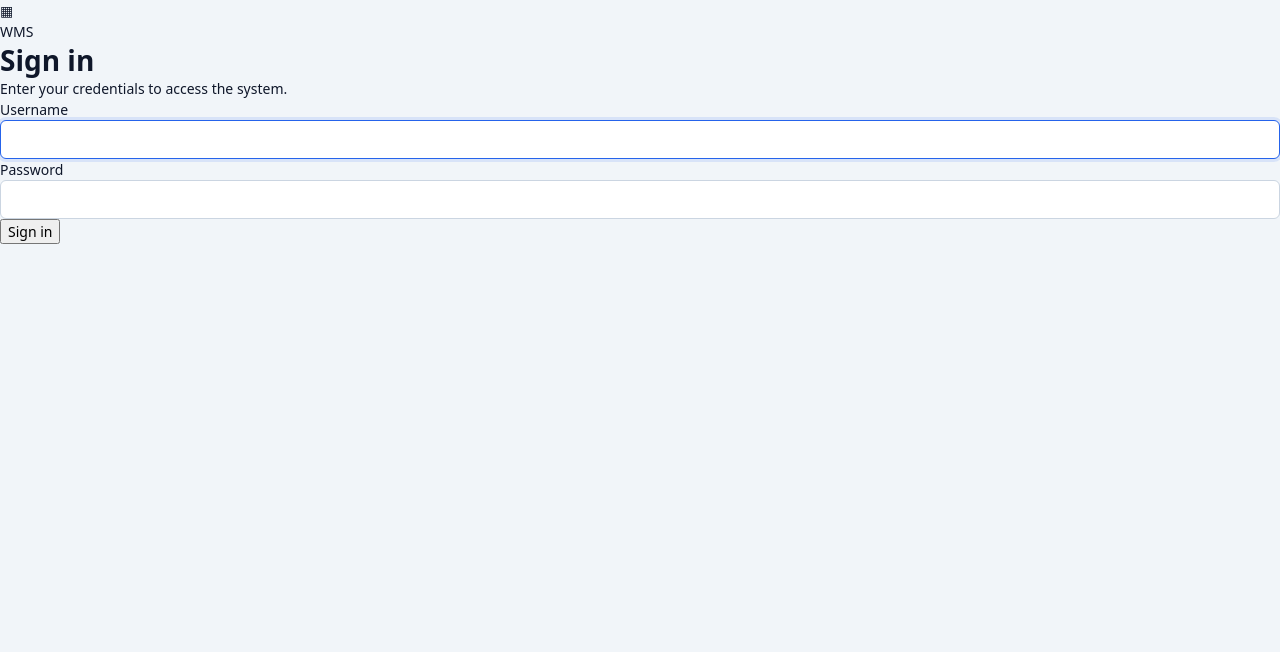
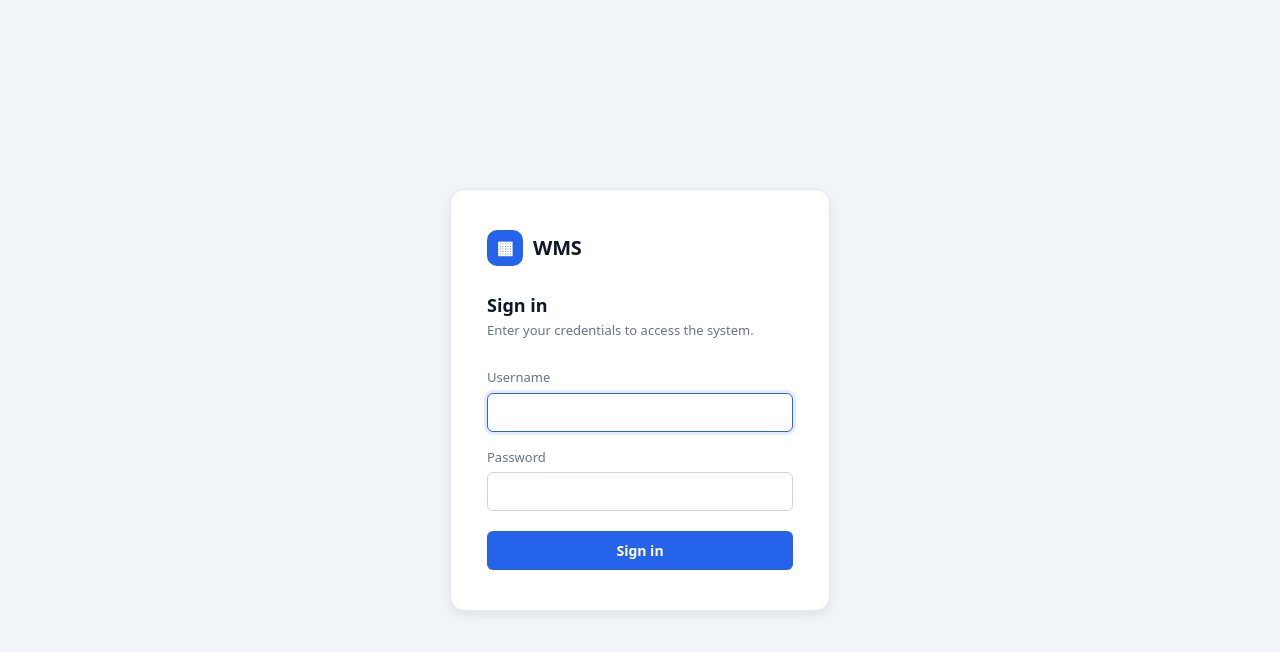
Before and after one commit to bartwietecki/wms-frontend, a React (Vite) app: page /login in a window 1280 px wide. Shown: the top 652 px of the page. Built offline with nearby package versions, Linux system fonts and the light colour scheme; no server answers.

Commit message:
add sidebar and login page CSS, update tokens and env example

```diff
--- a/src/styles/components.css
+++ b/src/styles/components.css
@@ -261,3 +261,274 @@
 ::-webkit-scrollbar-thumb:hover {
   background: var(--color-text-subtle);
 }
+
+/* ─── Sidebar shell ───────────────────────────────────────────────────────── */
+
+.app-shell {
+  display: flex;
+  min-height: 100vh;
+}
+
+.sidebar {
+  width: var(--sidebar-width);
+  background: var(--sidebar-bg);
+  display: flex;
+  flex-direction: column;
+  flex-shrink: 0;
+  position: fixed;
+  top: 0;
+  left: 0;
+  height: 100vh;
+  z-index: 50;
+  overflow-y: auto;
+}
+
+.sidebar-brand {
+  display: flex;
+  align-items: center;
+  gap: 10px;
+  padding: 20px 20px 16px;
+  border-bottom: 1px solid var(--sidebar-border);
+  text-decoration: none;
+}
+
+.sidebar-brand-mark {
+  width: 30px;
+  height: 30px;
+  background: var(--color-primary);
+  border-radius: 8px;
+  display: flex;
+  align-items: center;
+  justify-content: center;
+  font-size: 15px;
+  color: #fff;
+  font-weight: 800;
+  flex-shrink: 0;
+}
+
+.sidebar-brand-text {
+  font-size: 16px;
+  font-weight: 800;
+  color: #fff;
+  letter-spacing: -0.01em;
+}
+
+.sidebar-brand-role {
+  font-size: 10px;
+  font-weight: 500;
+  color: var(--sidebar-text);
+  text-transform: uppercase;
+  letter-spacing: 0.08em;
+  margin-top: 1px;
+}
+
+.sidebar-nav {
+  flex: 1;
+  padding: 12px 10px;
+  display: flex;
+  flex-direction: column;
+  gap: 2px;
+}
+
+.sidebar-section-label {
+  font-size: 10px;
+  font-weight: 600;
+  color: var(--sidebar-text);
+  text-transform: uppercase;
+  letter-spacing: 0.08em;
+  padding: 10px 10px 4px;
+  opacity: 0.6;
+}
+
+.sidebar-link {
+  display: flex;
+  align-items: center;
+  gap: 10px;
+  padding: 8px 12px;
+  border-radius: var(--radius-sm);
+  font-size: var(--font-size-sm);
+  font-weight: 500;
+  color: var(--sidebar-text);
+  text-decoration: none;
+  transition: background 0.12s ease, color 0.12s ease;
+}
+
+.sidebar-link:hover {
+  background: var(--sidebar-bg-hover);
+  color: #fff;
+}
+
+.sidebar-link.active {
+  background: var(--sidebar-bg-active);
+  color: var(--sidebar-text-active);
+}
+
+.sidebar-link-icon {
+  font-size: 15px;
+  width: 18px;
+  text-align: center;
+  flex-shrink: 0;
+  opacity: 0.85;
+}
+
+.sidebar-footer {
+  padding: 12px 10px;
+  border-top: 1px solid var(--sidebar-border);
+}
+
+.sidebar-logout {
+  display: flex;
+  align-items: center;
+  gap: 10px;
+  width: 100%;
+  padding: 8px 12px;
+  border-radius: var(--radius-sm);
+  font-size: var(--font-size-sm);
+  font-weight: 500;
+  color: var(--sidebar-text);
+  background: transparent;
+  border: none;
+  cursor: pointer;
+  transition: background 0.12s ease, color 0.12s ease;
+  text-align: left;
+}
+
+.sidebar-logout:hover {
+  background: #ef44441a;
+  color: #fca5a5;
+}
+
+.sidebar-user {
+  padding: 10px 12px 6px;
+  font-size: var(--font-size-xs);
+  color: var(--sidebar-text);
+  opacity: 0.7;
+  white-space: nowrap;
+  overflow: hidden;
+  text-overflow: ellipsis;
+}
+
+.shell-content {
+  margin-left: var(--sidebar-width);
+  flex: 1;
+  min-width: 0;
+  padding: var(--space-8) var(--space-6);
+}
+
+/* ─── Login page ──────────────────────────────────────────────────────────── */
+
+.login-page {
+  min-height: 100vh;
+  display: flex;
+  align-items: center;
+  justify-content: center;
+  background: var(--color-bg);
+  padding: var(--space-6);
+}
+
+.login-card {
+  background: var(--color-surface);
+  border: 1px solid var(--color-border);
+  border-radius: var(--radius-lg);
+  box-shadow: var(--shadow-md);
+  padding: 40px 36px;
+  width: 100%;
+  max-width: 380px;
+}
+
+.login-brand {
+  display: flex;
+  align-items: center;
+  gap: 10px;
+  margin-bottom: 28px;
+}
+
+.login-brand-mark {
+  width: 36px;
+  height: 36px;
+  background: var(--color-primary);
+  border-radius: 10px;
+  display: flex;
+  align-items: center;
+  justify-content: center;
+  font-size: 18px;
+  color: #fff;
+  font-weight: 800;
+}
+
+.login-brand-text {
+  font-size: 20px;
+  font-weight: 800;
+  color: var(--color-text);
+  letter-spacing: -0.01em;
+}
+
+.login-title {
+  font-size: var(--font-size-lg);
+  font-weight: 700;
+  color: var(--color-text);
+  margin-bottom: 4px;
+}
+
+.login-subtitle {
+  font-size: var(--font-size-sm);
+  color: var(--color-text-muted);
+  margin-bottom: 28px;
+}
+
+.login-form {
+  display: flex;
+  flex-direction: column;
+  gap: 16px;
+}
+
+.login-field {
+  display: flex;
+  flex-direction: column;
+  gap: 5px;
+}
+
+.login-label {
+  font-size: var(--font-size-sm);
+  font-weight: 500;
+  color: var(--color-text-muted);
+}
+
+.btn-login {
+  width: 100%;
+  padding: 10px;
+  background: var(--color-primary);
+  color: #fff;
+  border: none;
+  border-radius: var(--radius-sm);
+  font-weight: 600;
+  font-size: var(--font-size-base);
+  cursor: pointer;
+  transition: background 0.15s ease, box-shadow 0.15s ease;
+  margin-top: 4px;
+}
+
+.btn-login:hover:not(:disabled) {
+  background: var(--color-primary-hover);
+  box-shadow: 0 2px 8px rgba(37, 99, 235, 0.3);
+}
+
+.btn-login:disabled {
+  opacity: 0.6;
+  cursor: not-allowed;
+}
+
+.btn-login:focus-visible {
+  outline: 2px solid var(--color-primary);
+  outline-offset: 2px;
+}
+
+.login-error {
+  background: var(--color-danger-bg);
+  color: var(--color-danger-text);
+  border: 1px solid var(--color-danger-border);
+  border-radius: var(--radius-sm);
+  padding: 10px 12px;
+  font-size: var(--font-size-sm);
+  font-weight: 500;
+}
--- a/src/styles/tokens.css
+++ b/src/styles/tokens.css
@@ -51,7 +51,16 @@
   --color-admin-tint:       #f5f3ff;
   --color-admin-border:     #ddd6fe;
 
-  /* Navbar */
+  /* Sidebar */
+  --sidebar-width:        220px;
+  --sidebar-bg:           #1e293b;
+  --sidebar-bg-hover:     #334155;
+  --sidebar-bg-active:    #2563eb;
+  --sidebar-text:         #94a3b8;
+  --sidebar-text-active:  #ffffff;
+  --sidebar-border:       #334155;
+
+  /* Navbar (kept for login page) */
   --navbar-height: 56px;
 
   /* Typography */
```
Also changed, not shown: 1 other file (tests, documents, lock files or other folders).
